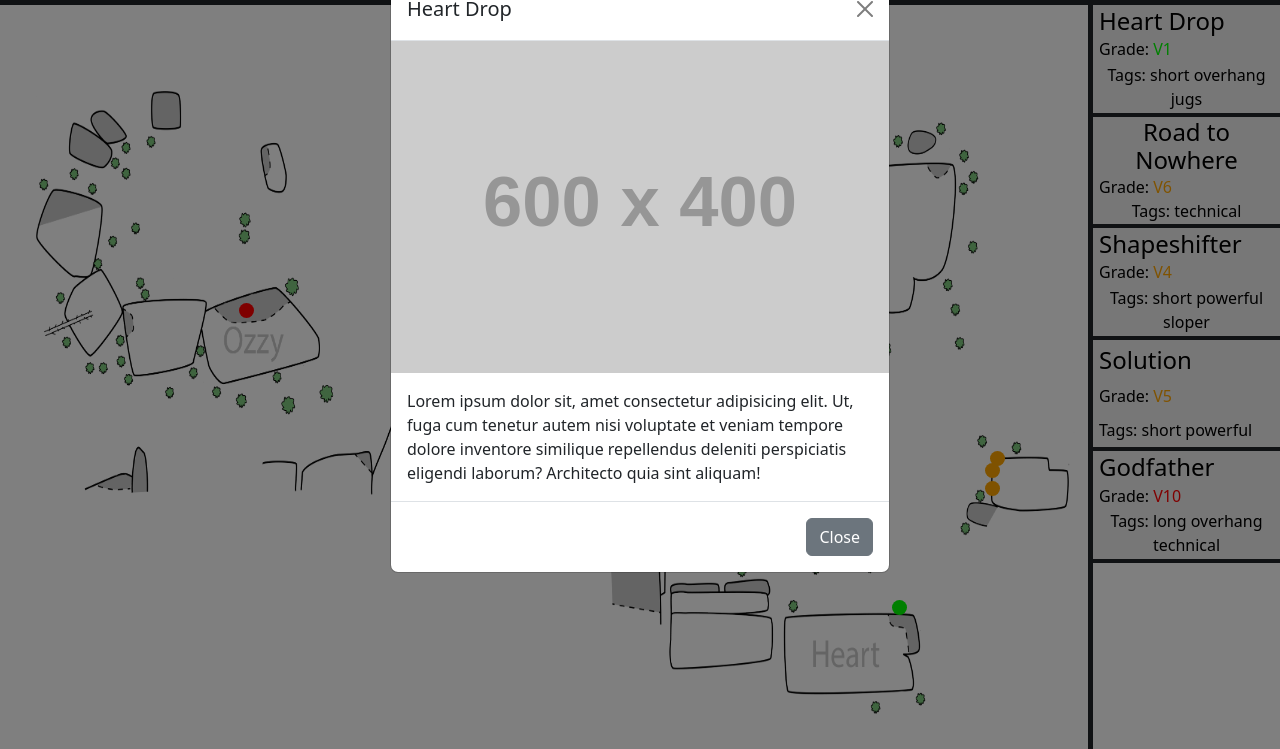
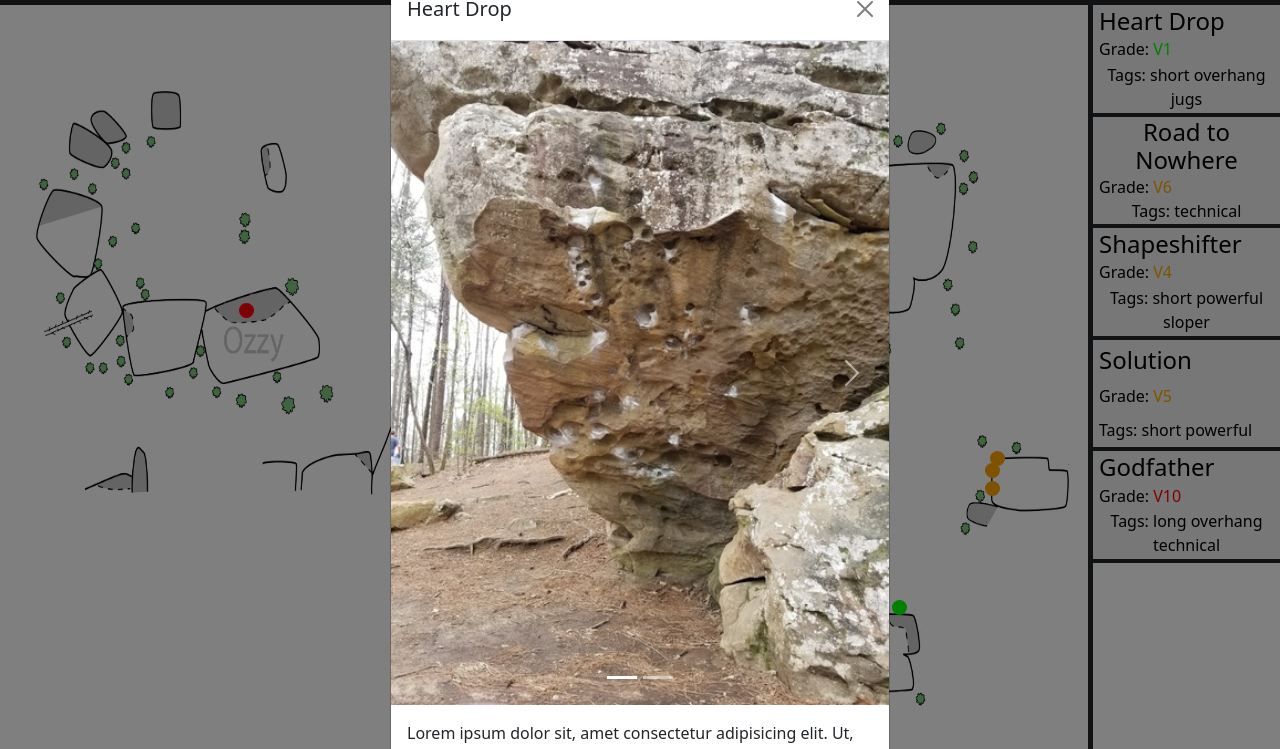
Before and after one commit to Opeezy/moss-rock-map, a plain HTML site: page index.html in a window 1280 px wide. Both pictures are taken after a click on the button 899 px from the left and 658 px from the top of the page. Shown: the part 51-800 px from the top of the page. Drawn offline with nearby package versions, Linux system fonts and the light colour scheme; placeholder pictures from the web are drawn by us.

Commit message:
CAROUSEL BIATCH

```diff
--- a/index.html
+++ b/index.html
@@ -29,7 +29,7 @@
                   </li>
                 </ul>
                 <form id="search-form" class="d-flex" role="search">
-                  <input onkeyup="filterProblems()" id="search" class="form-control me-2" type="search" placeholder="Search" aria-label="Search">
+                  <input autocomplete="additional-name" onkeyup="filterProblems()" id="search" class="form-control me-2" type="search" placeholder="Search" aria-label="Search">
                 </form>
               </div>
             </div>
@@ -45,14 +45,25 @@
                 <div class="modal-content">
                   <div class="modal-header">
                     <h1 id="modal-title" class="modal-title fs-5" id="staticBackdropLabel"></h1>
-                    <button type="button" class="btn-close" data-bs-dismiss="modal" aria-label="Close"></button>
+                    <button onclick="clearModalImages()" type="button" class="btn-close" data-bs-dismiss="modal" aria-label="Close"></button>
                   </div>
-                  <img src="https://placehold.co/600x400" class="img-fluid" alt="...">
+                  <div id="carouselExampleIndicators" class="carousel slide">
+                    <div id="carousel-indicators" class="carousel-indicators"></div>
+                    <div id="carousel-inner" class="carousel-inner"></div>
+                    <button class="carousel-control-prev" type="button" data-bs-target="#carouselExampleIndicators" data-bs-slide="prev">
+                      <span class="carousel-control-prev-icon" aria-hidden="true"></span>
+                      <span class="visually-hidden">Previous</span>
+                    </button>
+                    <button class="carousel-control-next" type="button" data-bs-target="#carouselExampleIndicators" data-bs-slide="next">
+                      <span class="carousel-control-next-icon" aria-hidden="true"></span>
+                      <span class="visually-hidden">Next</span>
+                    </button>
+                  </div>
                   <div class="modal-body">
                     Lorem ipsum dolor sit, amet consectetur adipisicing elit. Ut, fuga cum tenetur autem nisi voluptate et veniam tempore dolore inventore similique repellendus deleniti perspiciatis eligendi laborum? Architecto quia sint aliquam!
                   </div>
                   <div class="modal-footer">
-                    <button type="button" class="btn btn-secondary" data-bs-dismiss="modal">Close</button>
+                    <button onclick="clearModalImages()" type="button" class="btn btn-secondary" data-bs-dismiss="modal">Close</button>
                   </div>
                 </div>
               </div>
--- a/src/elements.js
+++ b/src/elements.js
@@ -1,3 +1,5 @@
 const problemList = document.getElementById("problem-list")  //List of problems
 const overlay = document.getElementById("overlay")           //Overlay overmap
 const searchBar = document.getElementById("search")          //Search bar
+const carousel = document.getElementById("carousel-inner")
+const carouselIndicators = document.getElementById("carousel-indicators")
--- a/src/functions.js
+++ b/src/functions.js
@@ -27,6 +27,7 @@ function createProblems(name, grade, tags, difficulty, id) {
     newCard.setAttribute("data-bs-toggle", "modal")
     newCard.setAttribute("data-bs-target", "#staticBackdrop")
     newCard.setAttribute("tags", elementTags)
+    newCard.setAttribute("value", name)
     nameElement.setAttribute("class", "problem-text")
     gradeElement.setAttribute("class", "problem-text")
     tagElement.setAttribute("class", "problem-text")
@@ -63,6 +64,7 @@ function createProblems(name, grade, tags, difficulty, id) {
     newDot.setAttribute("data-bs-target", "#staticBackdrop")
     newDot.setAttribute("id", id)
     newDot.setAttribute("tags", elementTags)
+    newDot.setAttribute("value", name)
     newDot.onclick = setModal
 
     overlay.appendChild(newDot)
@@ -77,10 +79,57 @@ function reloadProblems () {
     }
 }
 
+function addCarouselImage (image, count) {
+    console.log(`added ${image}`)
+
+    let cActive = document.createElement("div")
+    cActive.classList.add("carousel-item")
+
+    let cImage = document.createElement("img")
+    cImage.classList.add("d-block")
+    cImage.classList.add("w-100")
+    cImage.setAttribute("src", image)
+
+    let indicator = document.createElement("button")
+    indicator.setAttribute("type", "button")
+    indicator.setAttribute("data-bs-target", "#carouselExampleIndicators")
+    indicator.setAttribute("data-bs-slide-to", `${count}`)
+    indicator.setAttribute("aria-current", "true")
+    indicator.setAttribute("aria-label", `Slide ${count+1}`)
+
+    if (count === 0) {
+        cActive.classList.add("active")
+        indicator.classList.add("active")
+    }
+
+    cActive.appendChild(cImage)
+    carousel.appendChild(cActive)
+    carouselIndicators.appendChild(indicator)
+
+}
+
 function setModal () {
     let value = this.value
     let title = document.getElementById("modal-title")
+    let count = 0
+
+    for (problem in problemImages) {
+        let p = problemImages[problem]
+        if (value.toLowerCase() === p.name.toLowerCase()) {
+            for (image in p.images) {
+                let img = p.images[image]
+                addCarouselImage(img, count)
+                count++
+            }
+        }
+    }
+
     title.innerHTML = value
+}
+
+function clearModalImages () {
+    removeAllChildNodes(carouselIndicators)
+    removeAllChildNodes(carousel)
 }
 
 function filterProblems () {
@@ -106,3 +155,12 @@ function filterProblems () {
        }
     }
 }
+
+function clearedSearch () {
+    let value = searchBar.value
+    console.log("working")
+
+    if (value === "") {
+        reloadProblems
+    }
+}
--- a/src/problems.js
+++ b/src/problems.js
@@ -1,3 +1,10 @@
+
+const problemImages = [
+    {name: "heart drop", images: [
+        "./assets/img/problems/heart-drop/heart-drop-1.jpg",
+        "./assets/img/problems/heart-drop/heart-drop-2.jpg"
+    ]}
+]
 
 const problems = [
     { name: "Heart Drop", grade: "V1", tags: ["short", "overhang", "jugs"], difficulty: "easy-dot", id: "heart-drop" },
```
Also changed, not shown: assets/img/problems/heart-drop/heart-drop-1.jpg (added), assets/img/problems/heart-drop/heart-drop-2.jpg (added).
